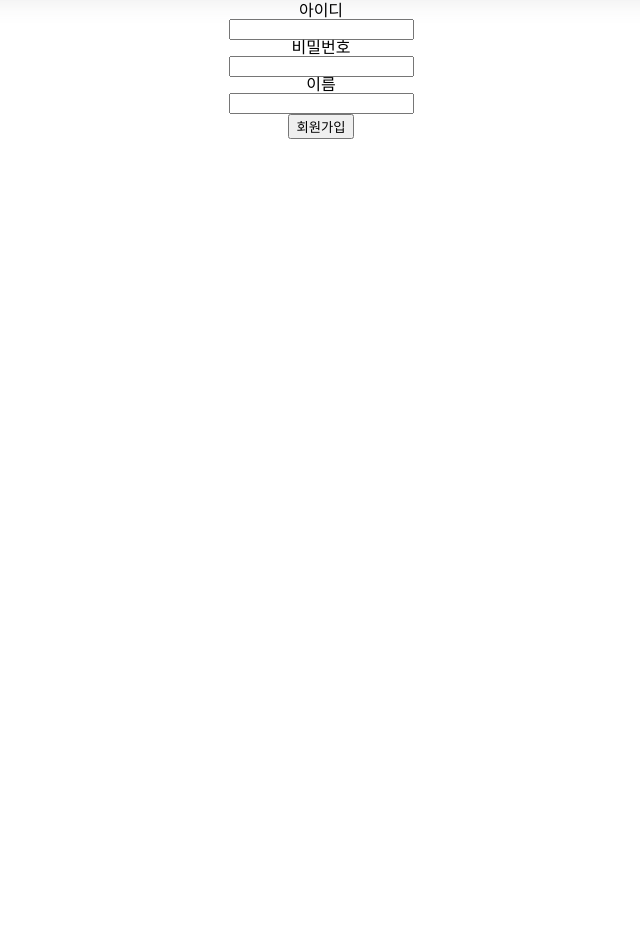
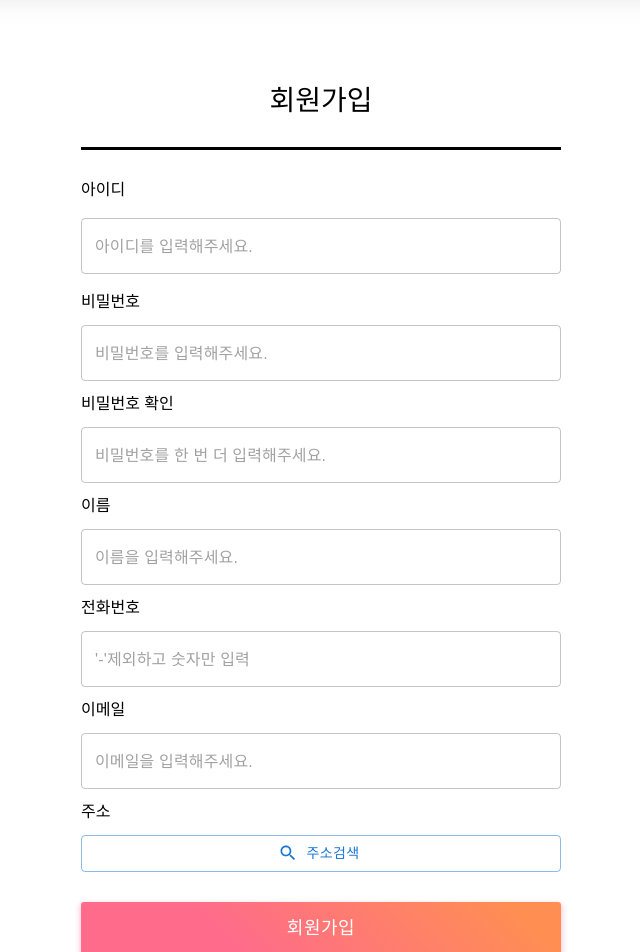
Before and after one commit to cbnu-dbs16/fruit-market, a React (Create React App) app in the folder client/: page /register in a window 1280 px wide. Shown: the part 179-1131 px from the top of the page, without its empty margins (319-959 px from the left). Before the commit the page ends 800 px from the top, so only its background shows below. Built offline with nearby package versions, Linux system fonts and the light colour scheme; a web font is replaced by a local one.

Commit message:
[EDIT]register form 추가 및 카카오 주소 api 사용

```diff
--- a/client/src/components/Register/index.jsx
+++ b/client/src/components/Register/index.jsx
@@ -1,21 +1,153 @@
-import React from "react";
-import { useForm } from "react-hook-form";
+import React, { useState } from "react";
+import DaumPostcode from 'react-daum-postcode';
+import { Checkbox } from 'antd';
+import { Controller, useForm } from "react-hook-form";
+import { makeStyles } from '@mui/styles';
+import Button from '@mui/material/Button';
+import FormControl from '@mui/material/FormControl';
+import OutlinedInput from '@mui/material/OutlinedInput';
+import SearchIcon from '@mui/icons-material/Search';
+// import { yupResolver } from '@hookform/resolvers/yup';
+// import { signupValidation } from 'src/yup';
+
+const useStyles = makeStyles({
+  root: {
+      margin: '100px auto',
+      textAlign: 'center',
+      maxWidth: '30rem',
+      // zIndex: '0'
+  },
+  h1: {
+      fontSize: '28px',
+  },
+  hr: {
+    height: '3px',
+    border: '0px',
+    backgroundColor: '#000',
+    margin: '2em 0'
+  },
+  registerbtn: {
+    background: 'linear-gradient(45deg, #FE6B8B 30%, #FF8E53 90%)',
+    border: 0,
+    borderRadius: 3,
+    boxShadow: '0 3px 5px 2px rgba(255, 105, 135, .3)',
+    color: 'white',
+    fontSize: '18px',
+    height: 55,
+    padding: '0 30px',
+  },
+  p: {
+    float: 'left'
+  }
+});
 
 const Register = () => {
-  const { register, handleSubmit } = useForm();
-  const onSubmit = data => console.log(data);
+  const [user, setuser] = useState({
+    userid: '',
+    userpwd: '',
+    username: '',
+    userphonenum: '',
+    useremail: '',
+    useraddr: ''
+  })
+  const [address, setAddress] = useState(''); // 주소
+  const [addressDetail, setAddressDetail] = useState(''); // 상세주소
+  const [isOpenPost, setIsOpenPost] = useState(false);
+  const [isInputPost, setIsInputPost] = useState(false);
+
+  const onChangeOpenPost = () => {
+    setIsOpenPost(!isOpenPost);
+    setIsInputPost(false);
+  };
+
+  const onCompletePost = (data) => {
+    let fullAddr = data.address;
+    let extraAddr = '';
+
+    if (data.addressType === 'R') {
+      if (data.bname !== '')
+        extraAddr += data.bname;
+      if (data.buildingName !== '')
+        extraAddr += extraAddr !== '' ? `, ${data.buildingName}` : data.buildingName;
+      fullAddr += extraAddr !== '' ? ` (${extraAddr})` : '';
+    }
+    setAddress(data.zonecode);
+    setAddressDetail(fullAddr);
+    setIsOpenPost(false);
+    setIsInputPost(true);
+    console.log(data);
+  };
+
+  const postCodeStyle = {
+    width: '100%',
+    margin: '2em auto',
+    textAlign: 'center',
+  };
+
+  const { handleSubmit, errors, control } = useForm({
+    //  resolver: yupResolver(signUpValidation),
+     mode: 'onBlur',
+   });
+  // const onSubmit = handleSubmit((data) => {
+  //   console.log(data);
+  // });
+
+  const classes = useStyles();
 
   return (
-    <form onSubmit={handleSubmit(onSubmit)}>
-      <p>아이디</p>
-      <input type="text" {...register("userid")} />
-      <p>비밀번호</p>
-      <input type="password" {...register("userpwd")} />
-      <p>이름</p>
-      <input type="text" {...register("username")} />
-      <br/>
-      <input type="submit" value="회원가입"/>
-    </form>
+    <div className={classes.root} id="modal">
+      <h1 className={classes.h1}>회원가입</h1>
+      <hr className={classes.hr} />
+      <p className={classes.p}>아이디</p>
+      <FormControl sx={{ m: '20px 0px', width: '100%' }} variant="standard">
+        <OutlinedInput placeholder="아이디를 입력해주세요." />
+      </FormControl><br/>
+      <p className={classes.p}>비밀번호</p>
+      <FormControl sx={{ m: '15px 0px', width: '100%' }} variant="standard">
+        <OutlinedInput placeholder="비밀번호를 입력해주세요." />
+      </FormControl>
+      <p className={classes.p}>비밀번호 확인</p>
+      <FormControl sx={{ m: '15px 0px', width: '100%' }} variant="standard">
+        <OutlinedInput placeholder="비밀번호를 한 번 더 입력해주세요." />
+      </FormControl>
+      <p className={classes.p}>이름</p>
+      <FormControl sx={{ m: '15px 0px', width: '100%' }} variant="standard">
+        <OutlinedInput placeholder="이름을 입력해주세요." />
+      </FormControl>
+      <p className={classes.p}>전화번호</p>
+      <FormControl sx={{ m: '15px 0px', width: '100%' }} variant="standard">
+        <OutlinedInput placeholder="'-'제외하고 숫자만 입력" />
+      </FormControl>
+      <p className={classes.p}>이메일</p>
+      <FormControl sx={{ m: '15px 0px', width: '100%' }} variant="standard">
+        <OutlinedInput placeholder="이메일을 입력해주세요." />
+      </FormControl>
+      <p className={classes.p}>주소</p>
+      <FormControl sx={{ m: '15px 0px', width: '100%' }} variant="standard">
+      {isInputPost ? (<OutlinedInput defaultValue={addressDetail} />): null}
+        <Button variant="outlined" startIcon={<SearchIcon />} onClick={onChangeOpenPost}>주소검색</Button>
+      </FormControl>
+      <div>
+        {isOpenPost ? (<DaumPostcode style={postCodeStyle} autoClose onComplete={onCompletePost} />): null}
+      </div>
+      <FormControl sx={{ m: '15px 0px', width: '100%' }} variant="standard">
+        <Button variant="contained" className={classes.registerbtn}>회원가입</Button>
+      </FormControl>
+        {/* <Controller
+          name="term"
+          control={control}
+          defaultValue={false}
+          render={({ onChange, value }) => (
+            <Checkbox
+              onChange={e => onChange(e.target.checked)}
+              checked={value}
+            >
+              약관에 동의합니다.
+            </Checkbox>
+          )}
+        /> */}
+        {/* {errors.term && <FormErrorMessage errorMessage={errors.term.message} />} */}
+    </div>
   );
 }
 
```
